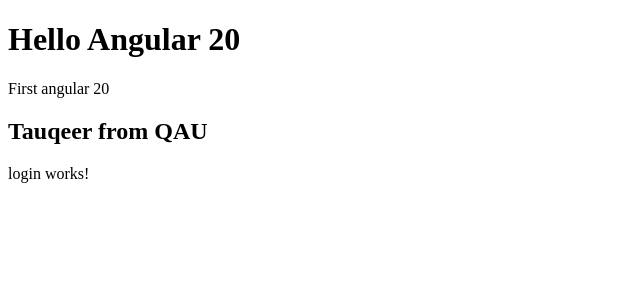
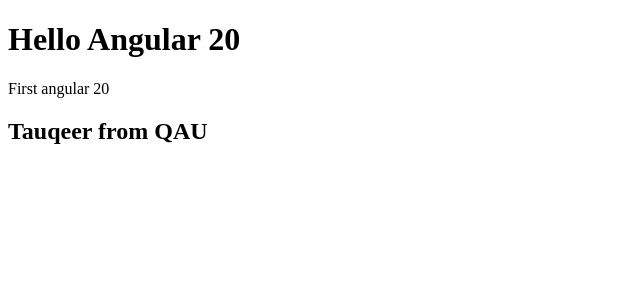
Before and after one commit to tauqeerqau/angularLearning, an Angular app: page / in a window 1280 px wide. Shown: the top 300 px of the page, without its empty margins (0-640 px from the left). Built offline with nearby package versions, Linux system fonts and the light colour scheme.

Commit message:
deleted login component

```diff
--- a/src/app/app.html
+++ b/src/app/app.html
@@ -1,4 +1,3 @@
 <h1>Hello Angular 20</h1>
 <p>{{title}}</p>
 <h2>{{name}}</h2>
-<app-login></app-login>
--- a/src/app/app.ts
+++ b/src/app/app.ts
@@ -1,10 +1,8 @@
-import { Component, signal } from '@angular/core';
-import { RouterOutlet } from '@angular/router';
-import { Login } from "./login/login";
+import { Component } from '@angular/core';
 
 @Component({
   selector: 'app-root',
-  imports: [RouterOutlet, Login],
+  imports: [],
   templateUrl: './app.html',
   styleUrl: './app.css'
 })
--- a/src/app/login/login.html
+++ /dev/null
@@ -1 +0,0 @@
-<p>login works!</p>
```
Also changed, not shown: src/app/login/login.ts (deleted, +0 -11 lines), src/app/login/login.css (deleted), 1 other file (tests, documents, lock files or other folders).
